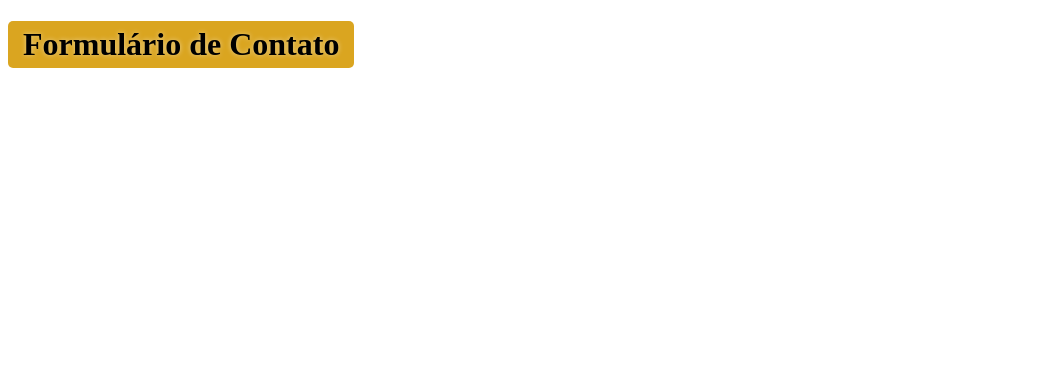
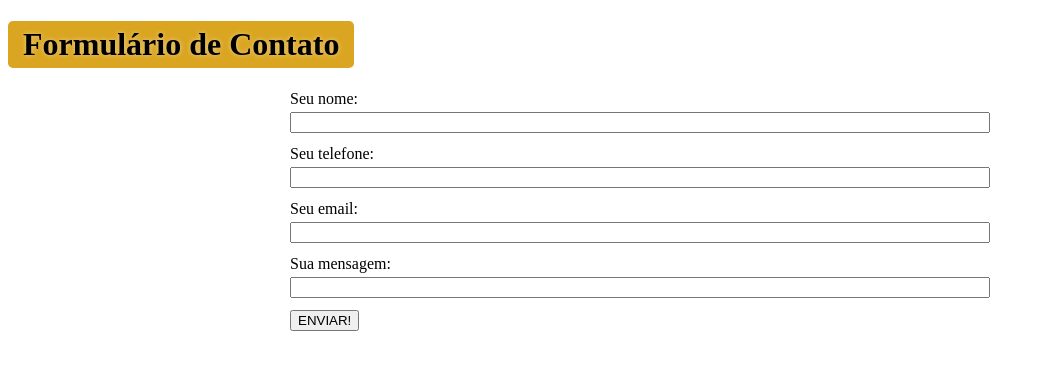
Before and after one commit to jpcadinelli/django-form, a Django app: page / in a window 1280 px wide. Shown: the top 370 px of the page, without its empty margins (0-1045 px from the left). Run offline with Django 5.2, Linux system fonts and the light colour scheme.

Commit message:
formulário django senvo mostrado no html

```diff
--- /dev/null
+++ b/contato/forms.py
@@ -0,0 +1,8 @@
+from django import forms
+
+
+class ContatoFrom(forms.Form):
+    seu_nome = forms.CharField(label="Seu nome", max_length=100, required=True)
+    seu_telefone = forms.CharField(label="Seu telefone", max_length=20, required=True)
+    seu_email = forms.EmailField(label="Seu email", required=True)
+    sua_mensagem = forms.CharField(label="Sua mensagem", max_length=355)
--- a/contato/views.py
+++ b/contato/views.py
@@ -1,4 +1,10 @@
 from django.shortcuts import render
+from django.http import HttpResponseRedirect
+from .forms import ContatoFrom
 
 def index(request):
-    return render(request, 'contato/index.html')
+    form = ContatoFrom()
+    context = {
+        'form': form
+    }
+    return render(request, 'contato/index.html', context=context)
--- a/setup/static/styles/contato.css
+++ b/setup/static/styles/contato.css
@@ -5,3 +5,22 @@
     width: fit-content;
     text-shadow: 0 0 5px rgba(255, 255, 255, .5);
 }
+
+.form-contato {
+    display: flex;
+    flex-direction: column;
+    gap: .75rem;
+    max-width: 700px;
+    margin-right: auto;
+    margin-left: auto;
+}
+
+.form-contato > div {
+    display: flex;
+    flex-direction: column;
+    gap: .25rem;
+}
+
+.btn-enviar {
+    width: fit-content;
+}
--- a/templates/contato/index.html
+++ b/templates/contato/index.html
@@ -10,5 +10,10 @@
 </head>
 <body>
     <h1 class="h1-padrao">Formulário de Contato</h1>
+    <form class="form-contato" action="." method="post">
+        {% csrf_token %}
+        {{form}}
+        <input class="btn-enviar" type="submit" value="ENVIAR!">
+    </form>
 </body>
 </html>
```
